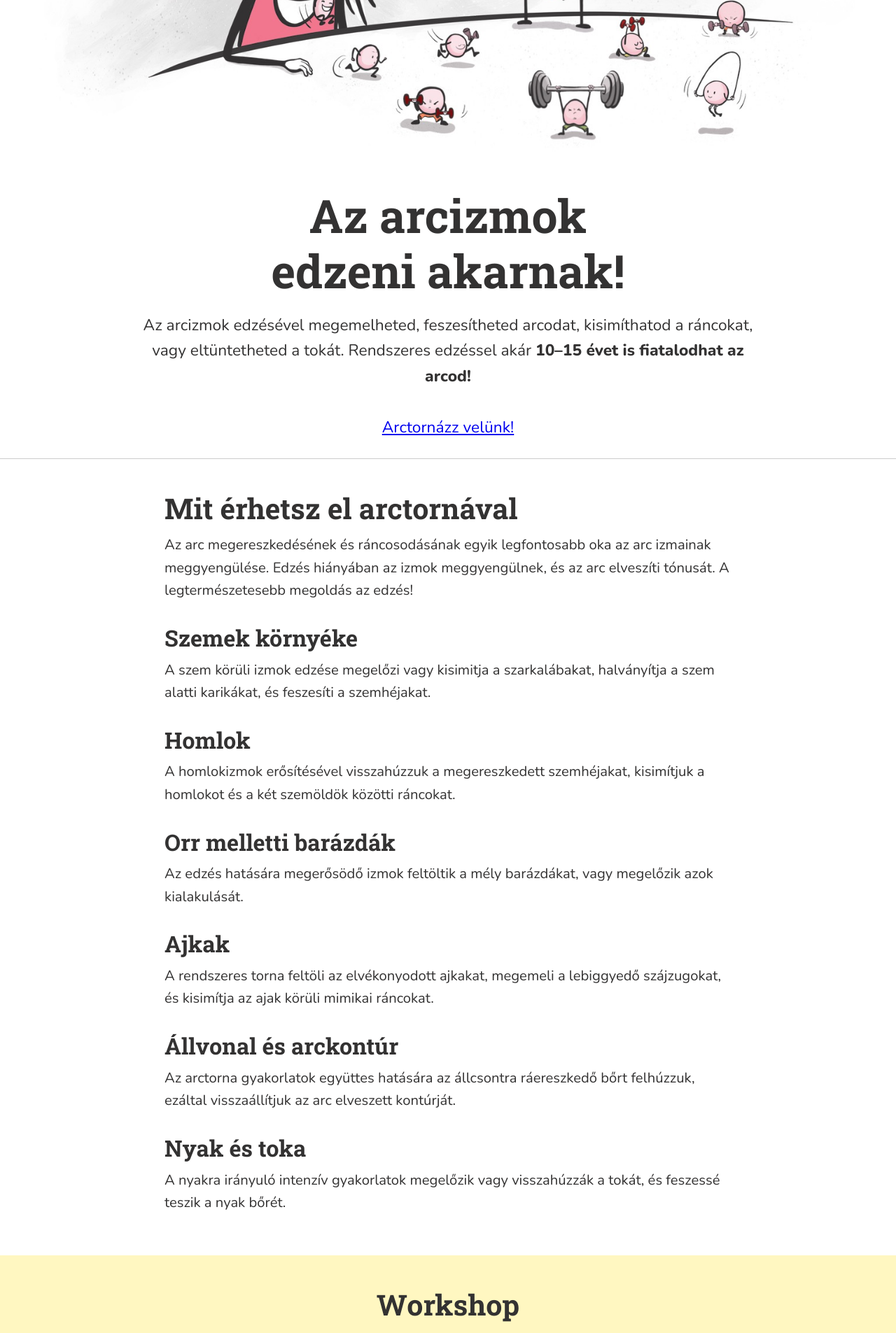
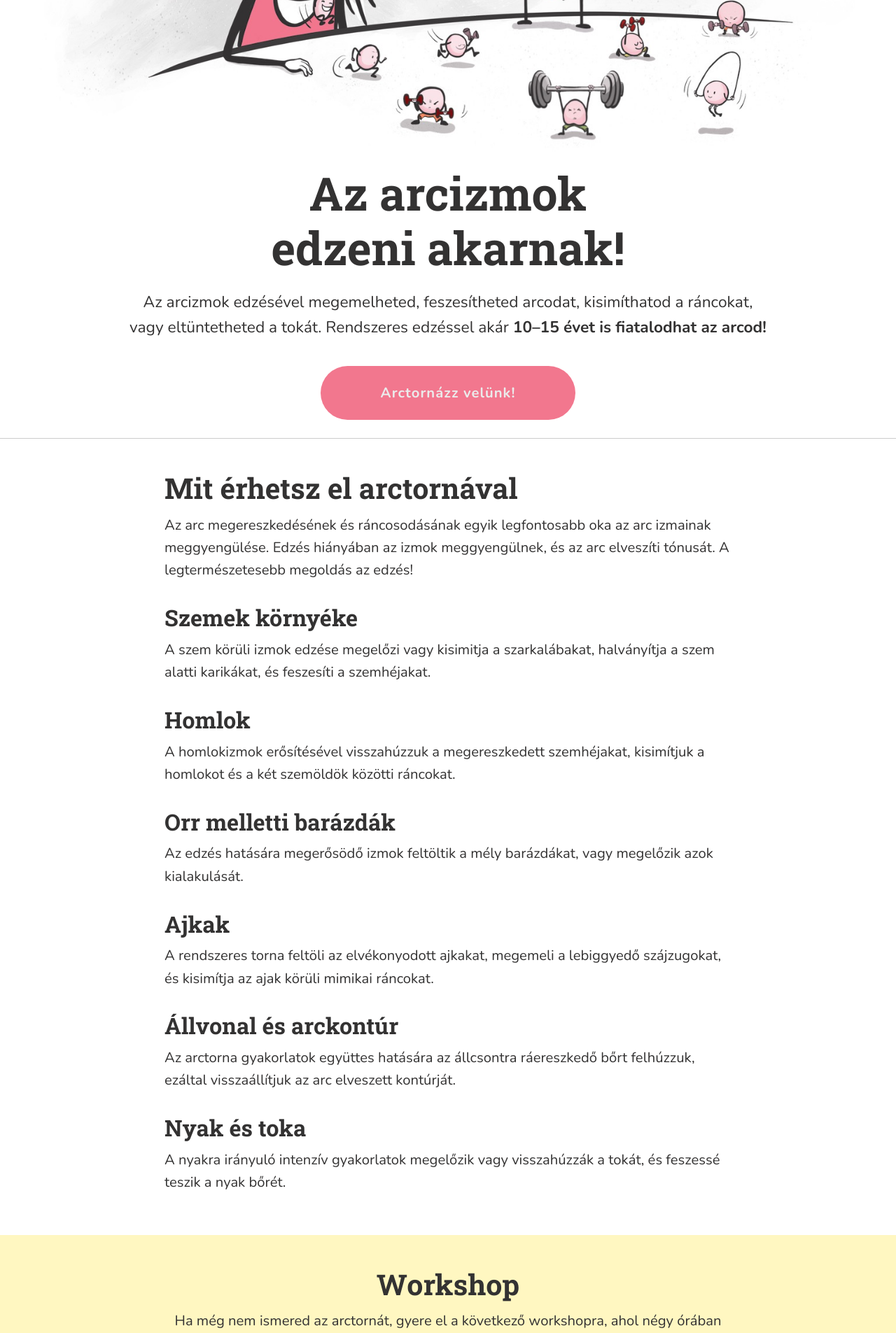
Before and after one commit to monikamudra/arctorna, a Jekyll site: the page built from index.md, in a window 1280 px wide. Shown: the part 302-2207 px from the top of the page at 70% size. Built offline with Jekyll 4.4.1, drawn with Linux system fonts in a browser that asks for light colours.

Commit message:
Create button component

```diff
--- a/_includes/head.html
+++ b/_includes/head.html
@@ -3,7 +3,7 @@
   <meta http-equiv="X-UA-Compatible" content="IE=edge">
   <meta name="viewport" content="width=device-width, initial-scale=1">
   {%- seo -%}
-  <link href="https://fonts.googleapis.com/css?family=Nunito:400,800|Roboto+Slab:700&amp;subset=latin-ext" rel="stylesheet">
+  <link href="https://fonts.googleapis.com/css?family=Nunito:400,700|Roboto+Slab:700&amp;subset=latin-ext" rel="stylesheet">
   <link rel="stylesheet" href="{{ "/assets/main.css" | relative_url }}">
   {%- feed_meta -%}
   {%- if jekyll.environment == 'production' and site.google_analytics -%}
--- a/_sass/base.scss
+++ b/_sass/base.scss
@@ -21,6 +21,7 @@
 // ----------
 
 @import "components/article";
+@import "components/button";
 @import "components/content-block";
 @import "components/screen";
 
--- a/_sass/brand/_tokens.scss
+++ b/_sass/brand/_tokens.scss
@@ -10,6 +10,7 @@
     "white": #ffffff,
     "grey": #333232,
     "pink": #f2778e,
+    "pink-active": #f54e6e,
     "yellow": #fff7c1,
     "purple": #eadbfa,
   )
--- /dev/null
+++ b/_sass/components/_button.scss
@@ -0,0 +1,27 @@
+.c-Button {
+  -webkit-appearance: none;
+  display: inline-block;
+  min-width: 18em;
+  padding: 1.4em;
+  border: none;
+  border-radius: 100em;
+  background-color: color("pink");
+  color: token("color-for", "text-on-dark");
+  text-align: center;
+  font-size: font-size-rem("uno");
+  line-height: 1;
+  text-decoration: none;
+  font-weight: bold;
+  letter-spacing: .05em;
+  cursor: pointer;
+  white-space: nowrap;
+  user-select: none;
+
+  &:hover {
+    background-color: color("pink-active");
+  }
+
+  &:active {
+    background-color: color("pink");
+  }
+}
--- a/_sass/utilities/_utilities.scss
+++ b/_sass/utilities/_utilities.scss
@@ -1,3 +1,12 @@
 .u-debug {
   outline: 1px solid red;
 }
+
+.u-FlexImage {
+  width: 100%;
+  max-width: 100%;
+}
+
+.u-NoTopMargin {
+  margin-top: 0;
+}
```
